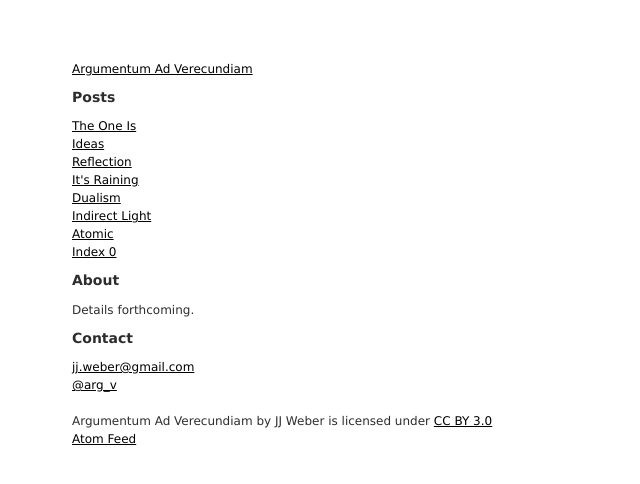
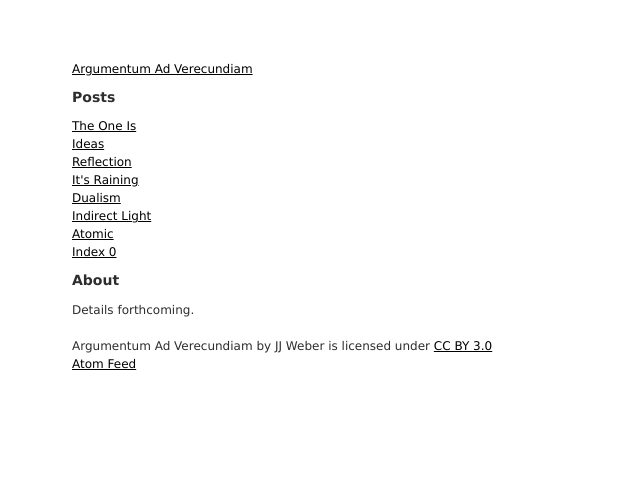
Before and after one commit to jjjjw/argumentum-v, a Jekyll site: the page built from index.html, in a window 1280 px wide. Shown: the top 484 px of the page, without its empty margins (0-640 px from the left). Built offline with Jekyll 4.4.1, drawn with Linux system fonts in a browser that asks for light colours.

Commit message:
Remove Contact section

```diff
--- a/index.html
+++ b/index.html
@@ -14,10 +14,4 @@ title: Argumentum Ad Verecundiam
   <div>
     Details forthcoming.
   </div>
-  <h1>Contact</h1>
-  <div>
-    <a href="mailto:jj.weber@gmail.com">jj.weber@gmail.com</a>
-    <br>
-    <a href="https://twitter.com/arg_v">@arg_v</a>
-  </div>
 </div>
```
